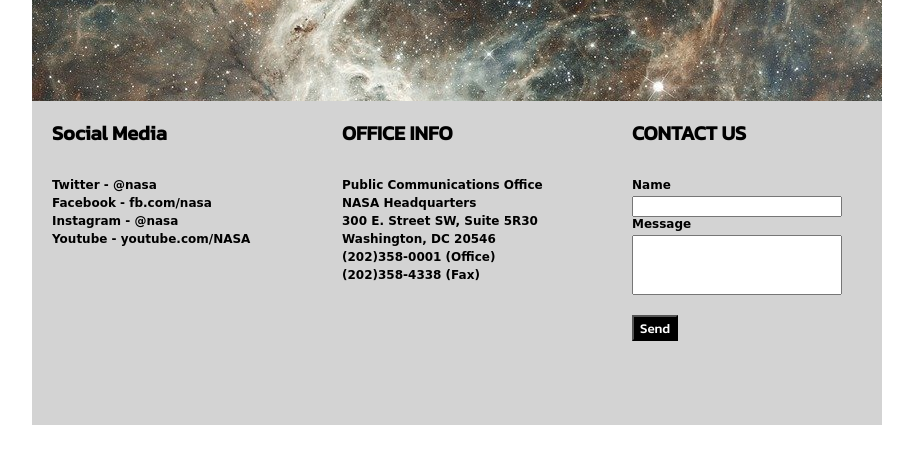
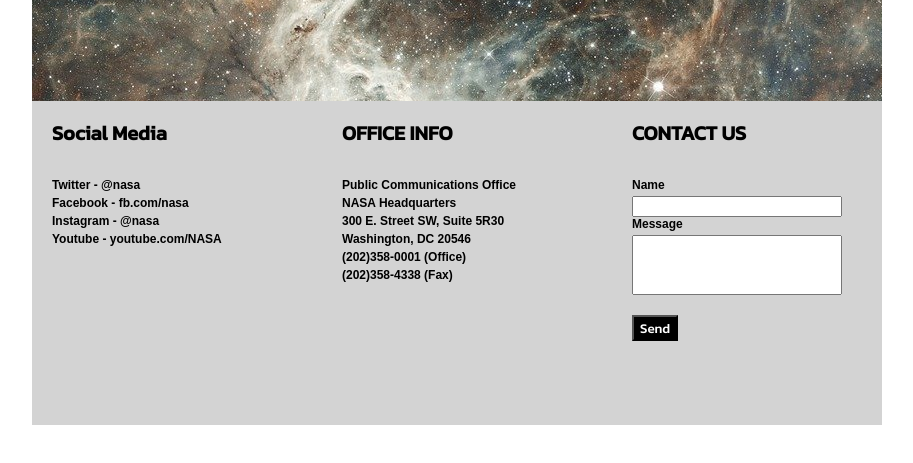
Before and after one commit to Strevino2/NASA-Project, a plain HTML site: page index.html in a window 1280 px wide. Shown: the part 343-806 px from the top of the page, without its empty margins (183-1096 px from the left). Drawn offline with Linux system fonts and the light colour scheme.

Commit message:
hopeful last push

```diff
--- a/styles.css
+++ b/styles.css
@@ -68,7 +68,7 @@ li {
     font-size: 12px;
     display: flex;
     flex-direction: flex-start;
-    font-family: 'Oooh Baby', cursive;
+    font-family: 'Spartan', sans-serif;
     padding-bottom: 4px;
 }
 input {
@@ -80,5 +80,5 @@ a {
     padding-bottom: 4px;
     color: black;
     text-decoration: none;
-    font-family: 'Oooh Baby', cursive;
+    font-family: 'Spartan', sans-serif;
 }
```
